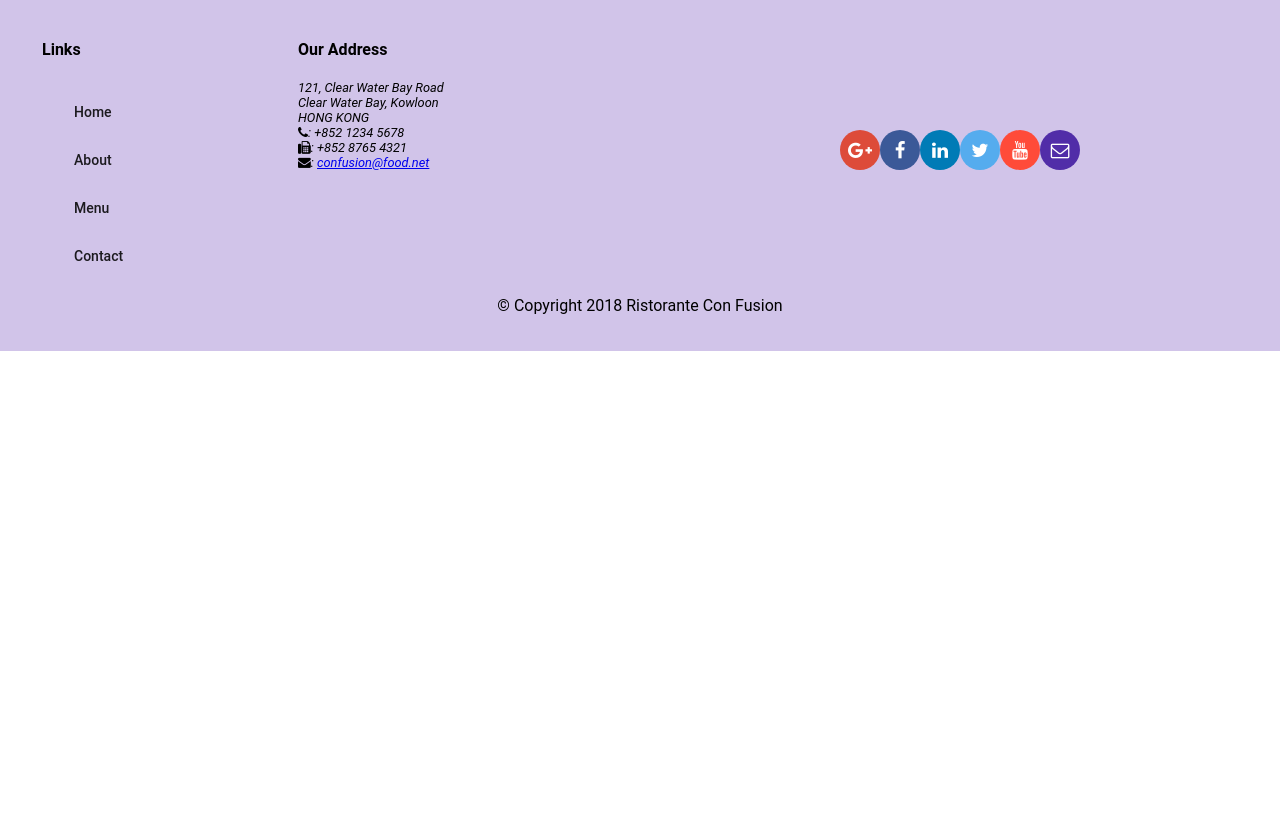
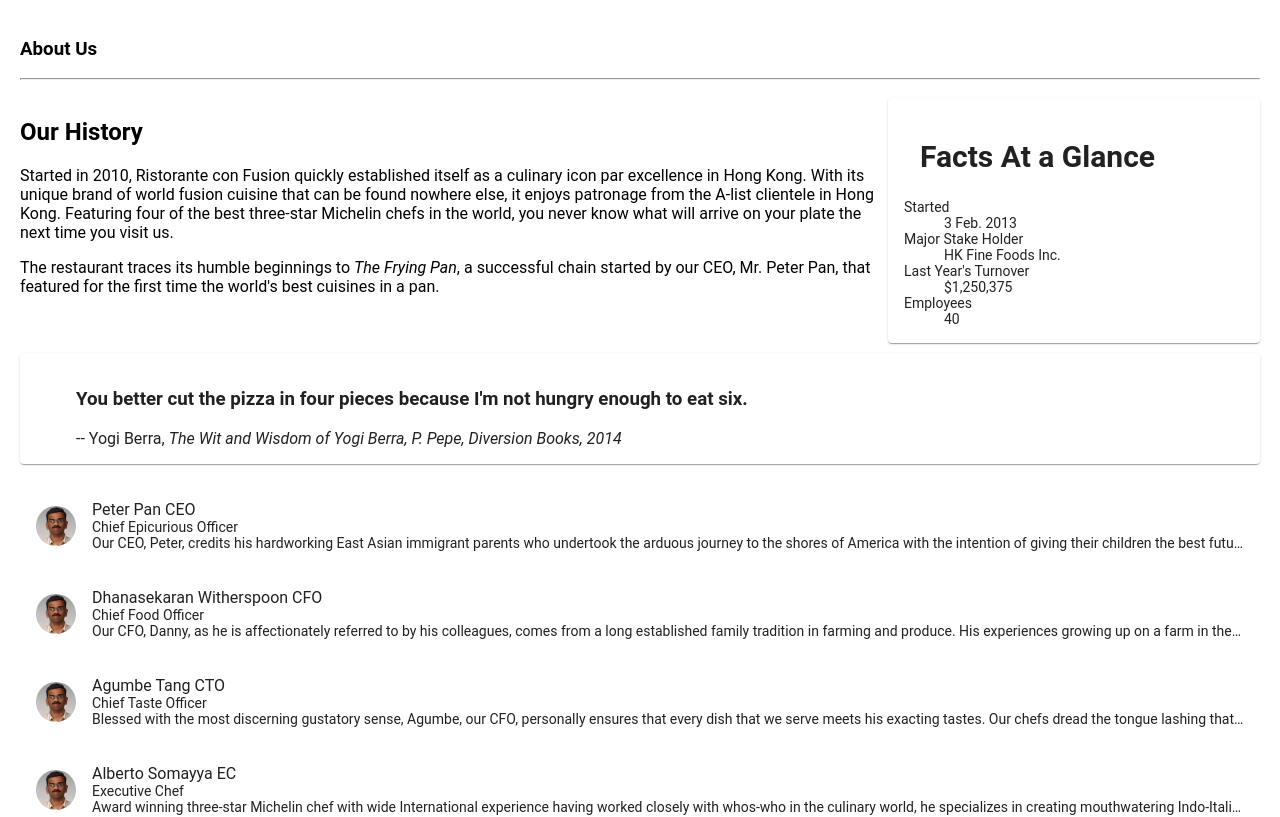
Before and after one commit to poorvi25/Angular, an Angular app: page /aboutus in a window 1280 px wide. Before the commit this address led to /. Shown: the part 340-1157 px from the top of the page. Before the commit the page ends 800 px from the top, so only its background shows below. Built offline with nearby package versions, Linux system fonts and the light colour scheme.

Commit message:
second assignment

```diff
--- a/src/app/about/about.component.html
+++ b/src/app/about/about.component.html
@@ -1,3 +1,68 @@
-<p>
-  about works!
-</p>
+<div class="container"
+  fxLayout="column"
+  fxLayoutGap="10px">
+
+  <div fxFlex>
+    <div>
+        <h3>About Us</h3>
+        <hr>
+    </div>
+  </div>
+
+  <div fxFlex>
+    <div fxLayout="column" fxLayout.gt-sm="row">
+      <div fxFlex="70">
+        <h2>Our History</h2>
+        <p>Started in 2010, Ristorante con Fusion quickly established itself as a culinary icon par excellence in Hong Kong. With its unique brand of world fusion cuisine that can be found nowhere else, it enjoys patronage from the A-list clientele in Hong Kong.  Featuring four of the best three-star Michelin chefs in the world, you never know what will arrive on your plate the next time you visit us.</p>
+        <p>The restaurant traces its humble beginnings to <em>The Frying Pan</em>, a successful chain started by our CEO, Mr. Peter Pan, that featured for the first time the world's best cuisines in a pan.</p>
+      </div>
+      <div fxFlex="30">
+        <mat-card>
+          <mat-card-header>
+            <mat-card-title>
+            <h2>Facts At a Glance</h2>
+            </mat-card-title>
+          </mat-card-header>
+          <mat-card-content>
+            <dl>
+              <dt>Started</dt>
+              <dd>3 Feb. 2013</dd>
+              <dt>Major Stake Holder</dt>
+              <dd>HK Fine Foods Inc.</dd>
+              <dt>Last Year's Turnover</dt>
+              <dd>$1,250,375</dd>
+              <dt>Employees</dt>
+              <dd>40</dd>
+            </dl>
+          </mat-card-content>
+        </mat-card>
+      </div>
+    </div>
+  </div>
+
+  <div fxFlex>
+    <mat-card>
+      <blockquote>
+        <h3>You better cut the pizza in four pieces because
+            I'm not hungry enough to eat six.</h3>
+        <footer>-- Yogi Berra,
+          <cite>The Wit and Wisdom of Yogi Berra,
+            P. Pepe, Diversion Books, 2014</cite>
+        </footer>
+      </blockquote>
+    </mat-card>
+  </div>
+
+
+  <div fxFlex>
+      <mat-list>
+          <mat-list-item *ngFor="let leader of leaders">
+              <img matListAvatar src="{{leader.image}}" alt="{{leader.name}}">
+              <h3 matLine> {{leader.name}} {{leader.abbr}}</h3>
+              <p matLine>{{leader.designation}}  </p>
+              <p matLine>{{leader.description}} </p>
+
+          </mat-list-item>
+        </mat-list>
+  </div>
+</div>
--- a/src/app/about/about.component.ts
+++ b/src/app/about/about.component.ts
@@ -1,15 +1,23 @@
 import { Component, OnInit } from '@angular/core';
-
+import { Leader } from '../shared/leader';
+import { LeaderService } from '../services/leader.service';
 @Component({
   selector: 'app-about',
   templateUrl: './about.component.html',
   styleUrls: ['./about.component.scss']
 })
 export class AboutComponent implements OnInit {
+  leaders: Leader[];
+  selectedLeader: Leader;
 
-  constructor() { }
+  //creating instace of leader service
+  constructor(private leaderService : LeaderService) { }
 
   ngOnInit() {
+    this.leaders = this.leaderService.getLeaders();
+  }
+  onSelect(leader:Leader){
+    this.selectedLeader = leader;
   }
 
 }
--- a/src/app/app-routing/routes.ts
+++ b/src/app/app-routing/routes.ts
@@ -8,6 +8,7 @@
 
 export const routes: Routes = [
   { path: 'home',  component: HomeComponent },
+  { path: 'aboutus',     component: AboutComponent },
   { path: 'menu',     component: MenuComponent },
   //route parameter
   {path: 'dishdetail/:id', component: DishdetailComponent},
--- a/src/app/app.module.ts
+++ b/src/app/app.module.ts
@@ -17,6 +17,7 @@
 import { AboutComponent } from './about/about.component';
 import { ContactComponent } from './contact/contact.component';
 import { DishService } from './services/dish.service';
+import { LeaderService } from './services/leader.service';
 import { PromotionService } from './services/promotion.service';
 import { AppRoutingModule } from './app-routing/app-routing.module';
 @NgModule({
@@ -43,7 +44,8 @@
   ],
   providers: [
     DishService,
-    PromotionService
+    PromotionService,
+    LeaderService
   ],
   bootstrap: [AppComponent]
 })
--- a/src/app/footer/footer.component.html
+++ b/src/app/footer/footer.component.html
@@ -10,7 +10,7 @@
         <h4>Links</h4>
         <mat-list>
           <mat-list-item><a mat-button routerLink='/home'>Home</a></mat-list-item>
-          <mat-list-item><a mat-button>About</a></mat-list-item>
+          <mat-list-item><a mat-button routerLink='/aboutus'>About</a></mat-list-item>
           <mat-list-item><a mat-button routerLink='/menu'>Menu</a></mat-list-item>
           <mat-list-item><a mat-button routerLink='/contactus'>Contact</a></mat-list-item>
         </mat-list>
--- a/src/app/header/header.component.html
+++ b/src/app/header/header.component.html
@@ -1,7 +1,7 @@
 <mat-toolbar color="primary">
   <span><img src="/assets/images/logo.png" height=30 width=41></span>
   <a mat-button routerLink='/home' routerLinkActive='active'><span class="fa fa-home fa-lg"></span> Home</a>
-  <a mat-button><span class="fa fa-info fa-lg"></span> About</a>
+  <a mat-button routerLink='/aboutus' routerLinkActive='active'><span class="fa fa-info fa-lg"></span> About</a>
   <a mat-button routerLink='/menu' routerLinkActive='active'><span class="fa fa-list fa-lg"></span> Menu</a>
   <a mat-button routerLink="/contactus" routerLinkActive='active'><span class="fa fa-address-card fa-lg"></span> Contact</a>
 </mat-toolbar>
--- a/src/app/home/home.component.html
+++ b/src/app/home/home.component.html
@@ -33,4 +33,18 @@
   </mat-card-content>
 </mat-card>
 
+<mat-card *ngIf="leader" fxFlex>
+    <mat-card-header>
+      <div mat-card-avatar></div>
+      <mat-card-title>
+        <h3>{{leader.name | uppercase}}</h3>
+      </mat-card-title>
+    </mat-card-header>
+    <img mat-card-image src={{leader.image}} alt={{leader.name}}>
+    <mat-card-content>
+      <p>{{leader.designation}}</p>
+      <p>{{leader.description}}</p>
+    </mat-card-content>
+  </mat-card>
+
 </div>
--- a/src/app/home/home.component.ts
+++ b/src/app/home/home.component.ts
@@ -3,6 +3,8 @@
 import {DishService} from '../services/dish.service';
 import { Promotion } from '../shared/promotion';
 import {PromotionService} from '../services/promotion.service';
+import {Leader } from '../shared/leader';
+import {LeaderService} from '../services/leader.service';
 @Component({
   selector: 'app-home',
   templateUrl: './home.component.html',
@@ -11,12 +13,16 @@
 export class HomeComponent implements OnInit {
   dish: Dish;
   promotion: Promotion;
+  leader: Leader;
+
   constructor(private dishService:DishService,
-     private promotionService:PromotionService) { }
+     private promotionService:PromotionService,
+     private leaderService:LeaderService) { }
 
   ngOnInit() {
     this.dish = this.dishService.getFeaturedDish();
     this.promotion = this.promotionService.getFeaturedPromotion();
+    this.leader = this.leaderService.getFeaturedLeader();
   }
 
 }
--- /dev/null
+++ b/src/app/services/leader.service.ts
@@ -0,0 +1,22 @@
+import { Injectable } from '@angular/core';
+import { Leader } from '../shared/leader';
+import { LEADERS } from '../shared/leaders' ;
+@Injectable({
+  providedIn: 'root'
+})
+export class LeaderService {
+
+  constructor() { }
+
+  getLeaders():Leader[]{
+    return LEADERS;
+  }
+  //filter dish on basis of id
+  getLeader(id: string): Leader {
+  return LEADERS.filter((leader) =>(leader.id=== id))[0];
+  }
+ getFeaturedLeader(): Leader {
+   return LEADERS.filter((leader)=> leader.featured)[0];
+
+ }
+}
--- /dev/null
+++ b/src/app/shared/leader.ts
@@ -0,0 +1,9 @@
+export class Leader{
+    id: string;
+    name: string;
+    image: string;
+    designation: string;
+    abbr: string;
+    featured: boolean;
+    description: string;
+}
--- /dev/null
+++ b/src/app/shared/leaders.ts
@@ -0,0 +1,44 @@
+import { Leader } from './leader';
+
+export const LEADERS: Leader[] = [
+    {
+      id: '0',
+      name: 'Peter Pan',
+      image: '/assets/images/alberto.png',
+      designation: 'Chief Epicurious Officer',
+      abbr: 'CEO',
+      featured: false,
+      // tslint:disable-next-line:max-line-length
+      description: 'Our CEO, Peter, credits his hardworking East Asian immigrant parents who undertook the arduous journey to the shores of America with the intention of giving their children the best future. His mother\'s wizardy in the kitchen whipping up the tastiest dishes with whatever is available inexpensively at the supermarket, was his first inspiration to create the fusion cuisines for which The Frying Pan became well known. He brings his zeal for fusion cuisines to this restaurant, pioneering cross-cultural culinary connections.'
+    },
+    {
+      id: '1',
+      name: 'Dhanasekaran Witherspoon',
+      image: '/assets/images/alberto.png',
+      designation: 'Chief Food Officer',
+      abbr: 'CFO',
+      featured: false,
+      // tslint:disable-next-line:max-line-length
+      description: 'Our CFO, Danny, as he is affectionately referred to by his colleagues, comes from a long established family tradition in farming and produce. His experiences growing up on a farm in the Australian outback gave him great appreciation for varieties of food sources. As he puts it in his own words, Everything that runs, wins, and everything that stays, pays!'
+    },
+    {
+      id: '2',
+      name: 'Agumbe Tang',
+      image: '/assets/images/alberto.png',
+      designation: 'Chief Taste Officer',
+      abbr: 'CTO',
+      featured: false,
+      // tslint:disable-next-line:max-line-length
+      description: 'Blessed with the most discerning gustatory sense, Agumbe, our CFO, personally ensures that every dish that we serve meets his exacting tastes. Our chefs dread the tongue lashing that ensues if their dish does not meet his exacting standards. He lives by his motto, You click only if you survive my lick.'
+    },
+    {
+      id: '3',
+      name: 'Alberto Somayya',
+      image: '/assets/images/alberto.png',
+      designation: 'Executive Chef',
+      abbr: 'EC',
+      featured: true,
+      // tslint:disable-next-line:max-line-length
+      description: 'Award winning three-star Michelin chef with wide International experience having worked closely with whos-who in the culinary world, he specializes in creating mouthwatering Indo-Italian fusion experiences. He says, Put together the cuisines from the two craziest cultures, and you get a winning hit! Amma Mia!'
+    }
+  ];
```
Also changed, not shown: 1 other file (tests, documents, lock files or other folders).
